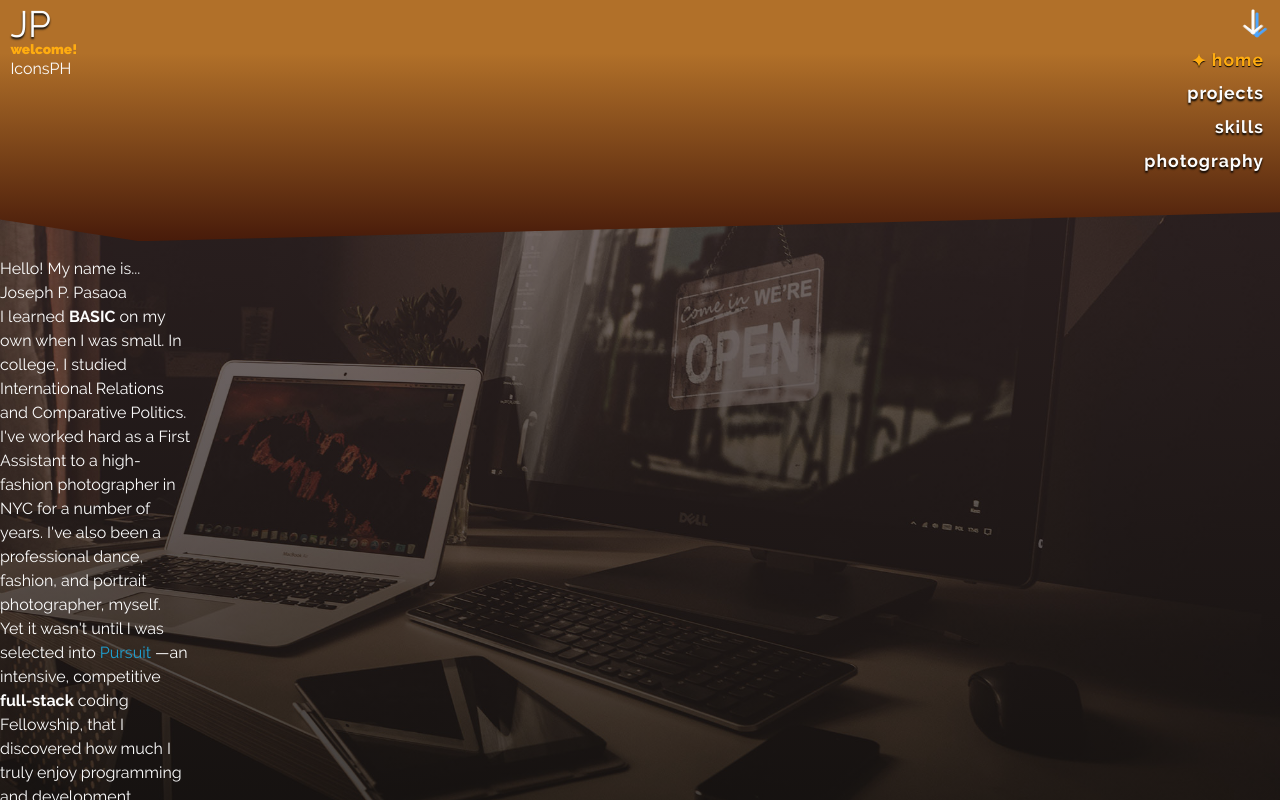
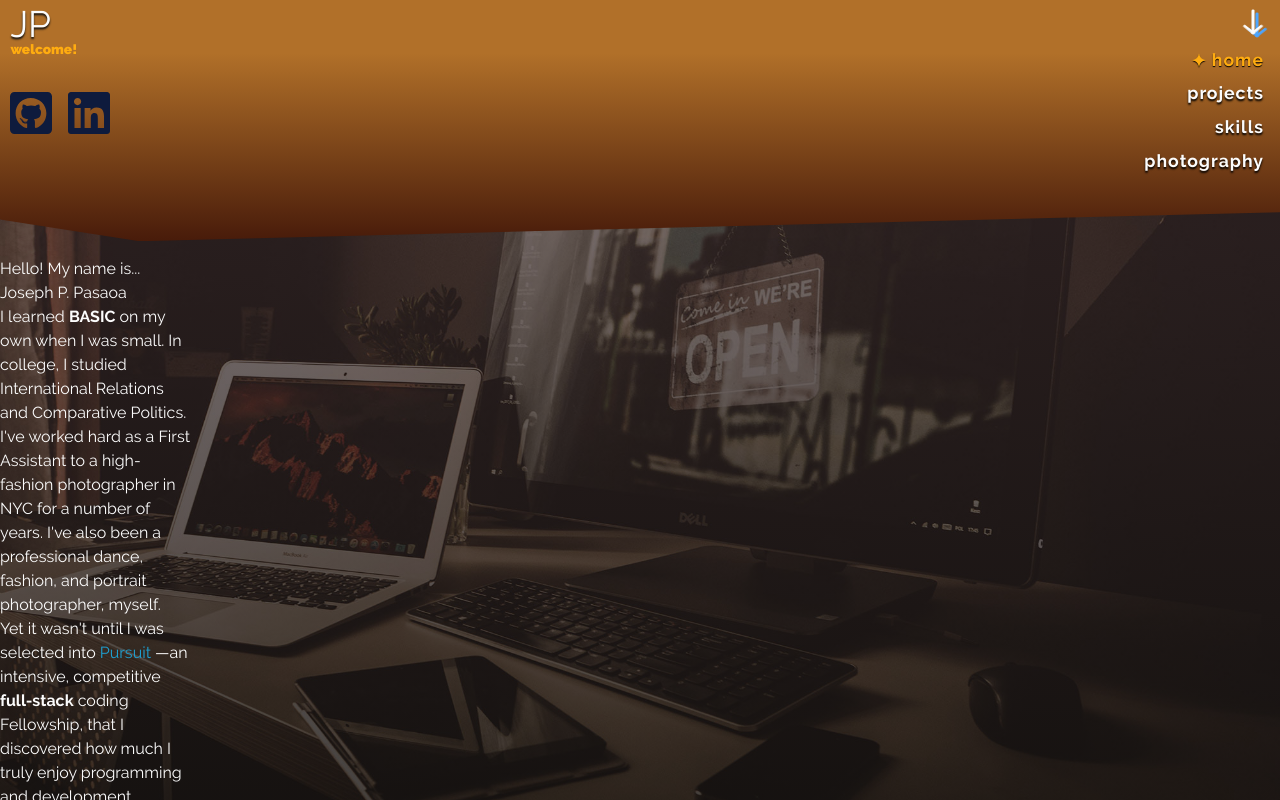
Before and after one commit to joseph-p-pasaoa/my-portfolio-site-v1-redraw--react-ts, a React (Create React App) app: page / in a window 1280 px wide. Both pictures are taken after a click on the button 1253 px from the left and 19 px from the top of the page. Built offline with nearby package versions, Linux system fonts and the light colour scheme.

Commit message:
add github and linkedin icons to topbar

```diff
--- a/src/components/Bars/BrandIcons.tsx
+++ b/src/components/Bars/BrandIcons.tsx
@@ -1,12 +1,14 @@
 import React from 'react';
 import Accordion from 'react-bootstrap/Accordion';
+import { FontAwesomeIcon } from '@fortawesome/react-fontawesome';
 
 
 const BrandIcons = () => {
    return (
       <Accordion.Collapse eventKey="0">
-         <div>
-            IconsPH
+         <div className="brand__icons">
+            <FontAwesomeIcon icon={["fab", "github-square"]} className="icon-fontawesome" />
+            <FontAwesomeIcon icon={["fab", "linkedin"]} className="icon-fontawesome" />
          </div>
       </Accordion.Collapse>
    );
--- a/src/styles/_bars.scss
+++ b/src/styles/_bars.scss
@@ -57,6 +57,16 @@
             white-space: nowrap;
             color: var(--color-black);
         }
+    }
+
+    .brand__icons {
+        @include flex-straight(row);
+    }
+
+    .icon-fontawesome {
+        margin: 2rem 1rem 0 0;
+        font-size: 3rem;
+        color: var(--color-midnight);
     }
 }
 
```
